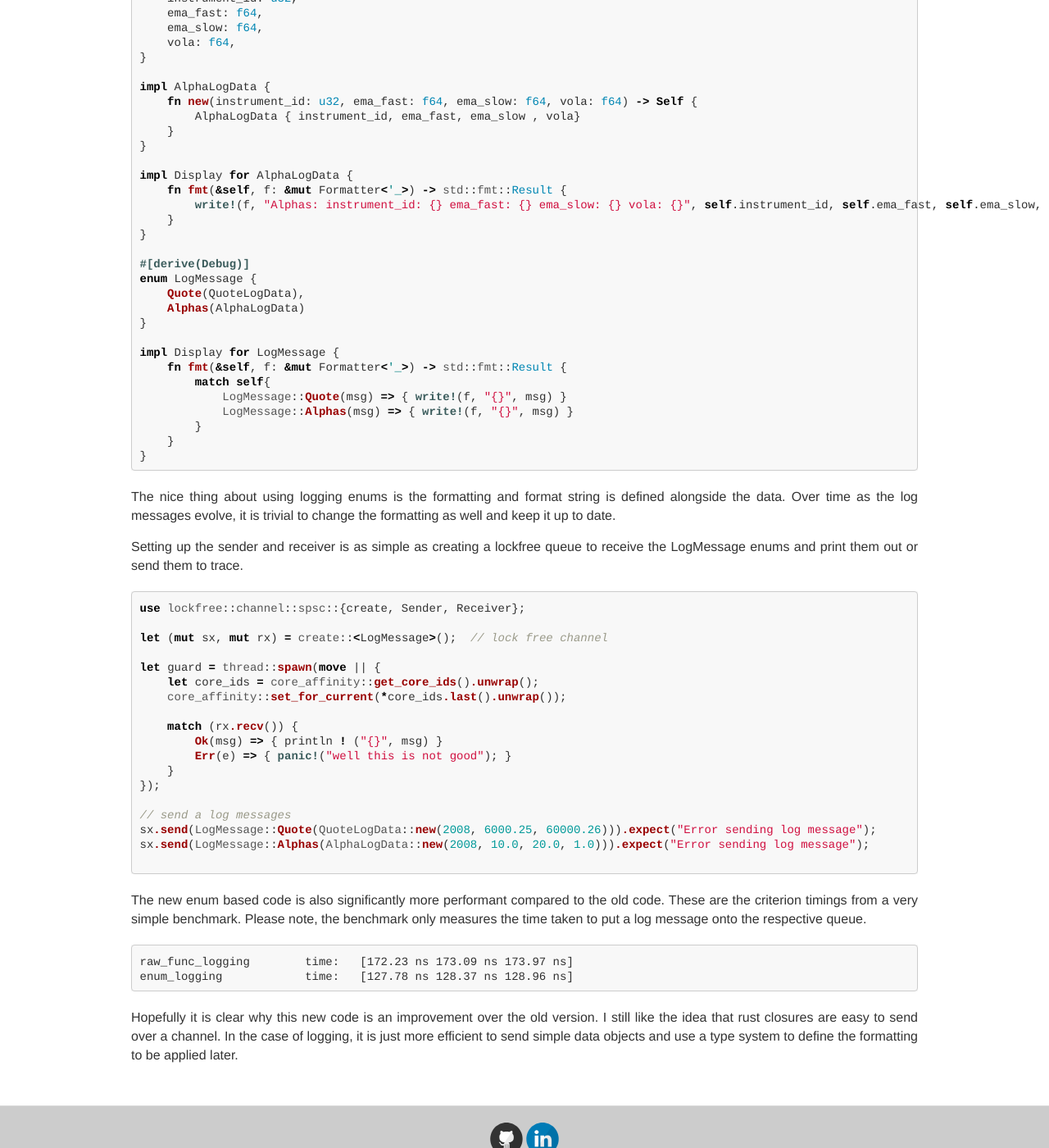
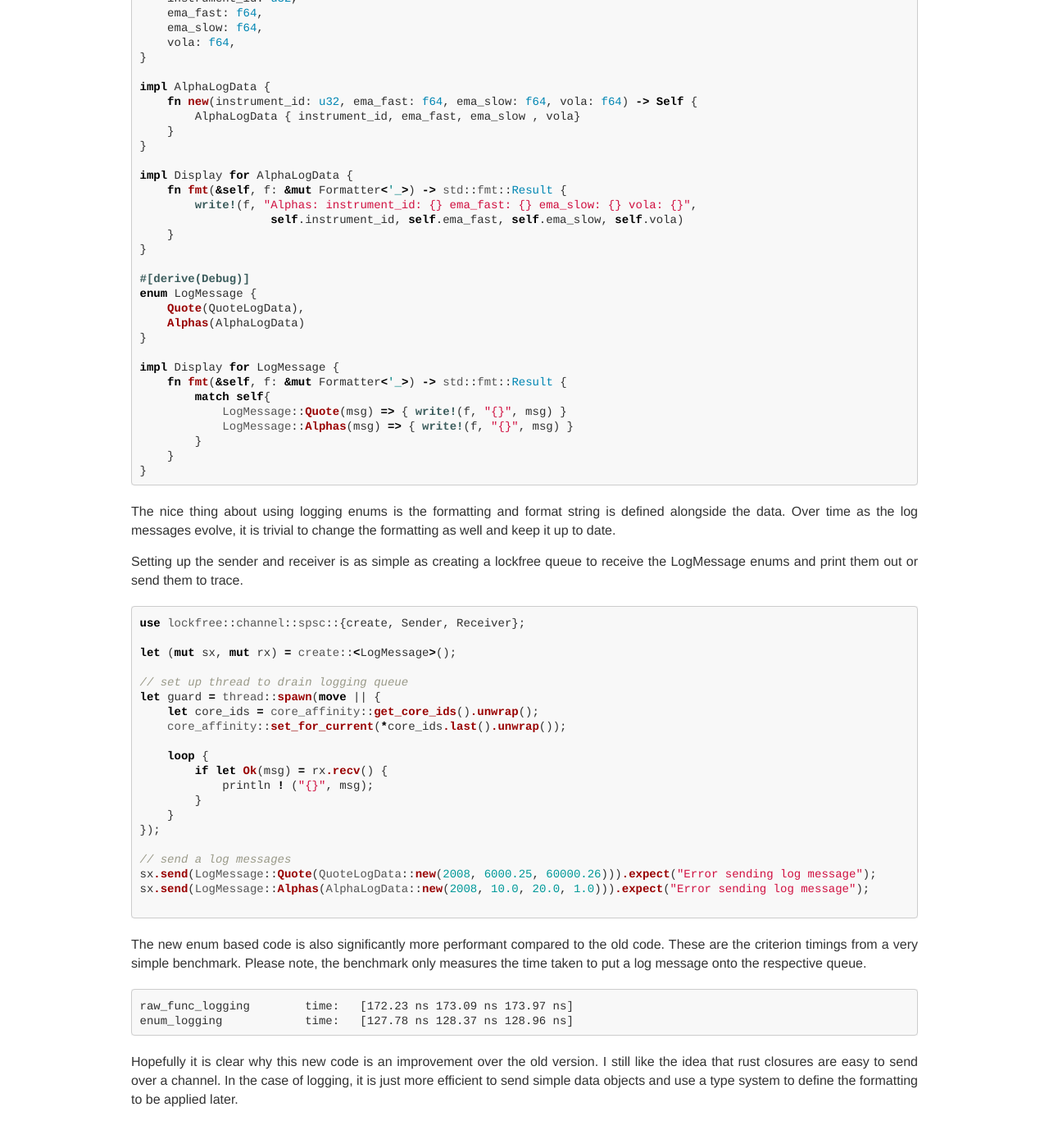
Before and after one commit to MarkRBest/markrbest.github.io, a Jekyll site: the page built from _posts/2024-08-12-optimised-logging.md, in a window 1280 px wide and 1400 px high, scrolled down 1099 px. Shown: the whole window at 82% size. Built offline with Jekyll 4.4.1, drawn with Linux system fonts in a browser that asks for light colours; nearby versions of some CDN libraries; comment, search, counter and statistics services are not loaded.

Commit message:
Update 2024-08-12-optimised-logging.md
fix code examples

````diff
--- a/_posts/2024-08-12-optimised-logging.md
+++ b/_posts/2024-08-12-optimised-logging.md
@@ -62,7 +62,8 @@ impl AlphaLogData {
 
 impl Display for AlphaLogData {
     fn fmt(&self, f: &mut Formatter<'_>) -> std::fmt::Result {
-        write!(f, "Alphas: instrument_id: {} ema_fast: {} ema_slow: {} vola: {}", self.instrument_id, self.ema_fast, self.ema_slow, self.vola)
+        write!(f, "Alphas: instrument_id: {} ema_fast: {} ema_slow: {} vola: {}",
+                   self.instrument_id, self.ema_fast, self.ema_slow, self.vola)
     }
 }
 
@@ -90,15 +91,17 @@ Setting up the sender and receiver is as simple as creating a lockfree queue to
 ```rust
 use lockfree::channel::spsc::{create, Sender, Receiver};
 
-let (mut sx, mut rx) = create::<LogMessage>();  // lock free channel
+let (mut sx, mut rx) = create::<LogMessage>();
 
+// set up thread to drain logging queue
 let guard = thread::spawn(move || {
     let core_ids = core_affinity::get_core_ids().unwrap();
     core_affinity::set_for_current(*core_ids.last().unwrap());
 
-    match (rx.recv()) {
-        Ok(msg) => { println ! ("{}", msg) }
-        Err(e) => { panic!("well this is not good"); }
+    loop {
+        if let Ok(msg) = rx.recv() {
+            println ! ("{}", msg);
+        }
     }
 });
 
````
